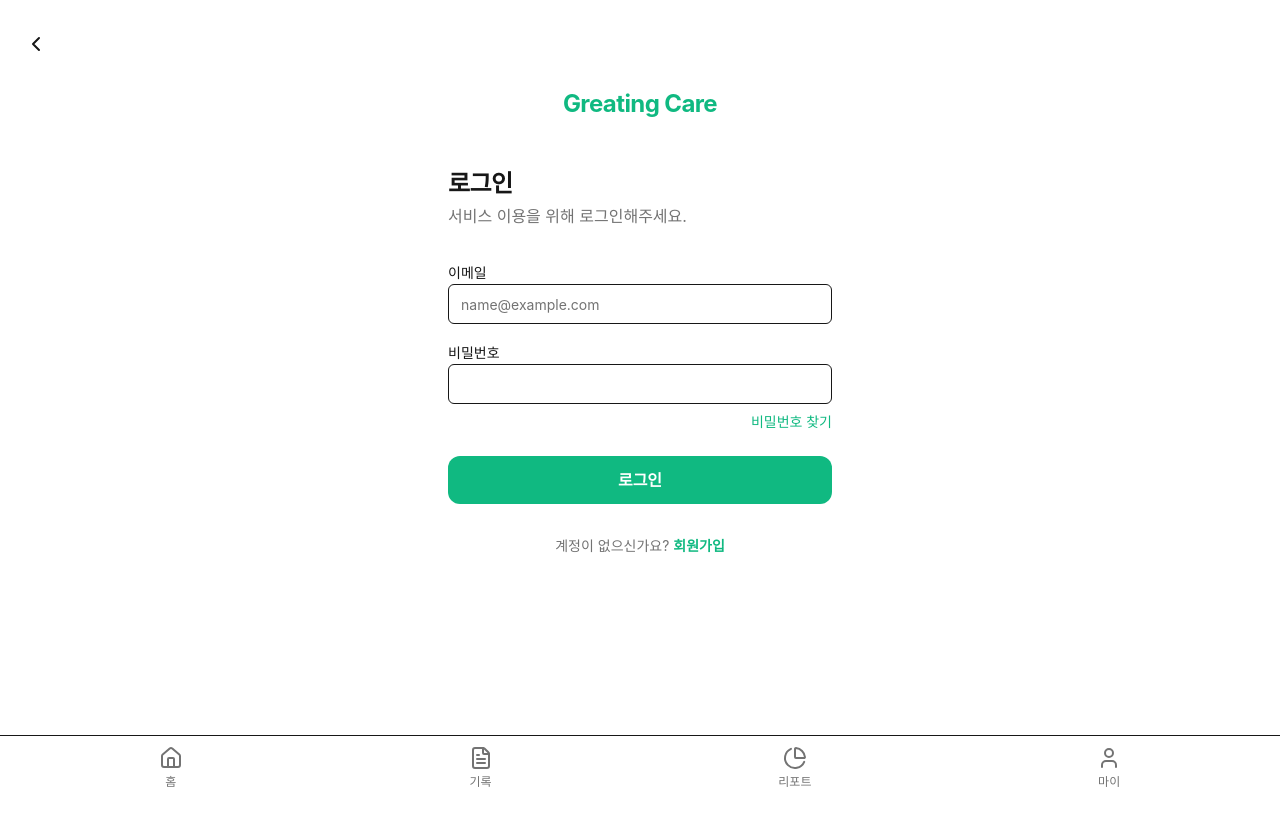
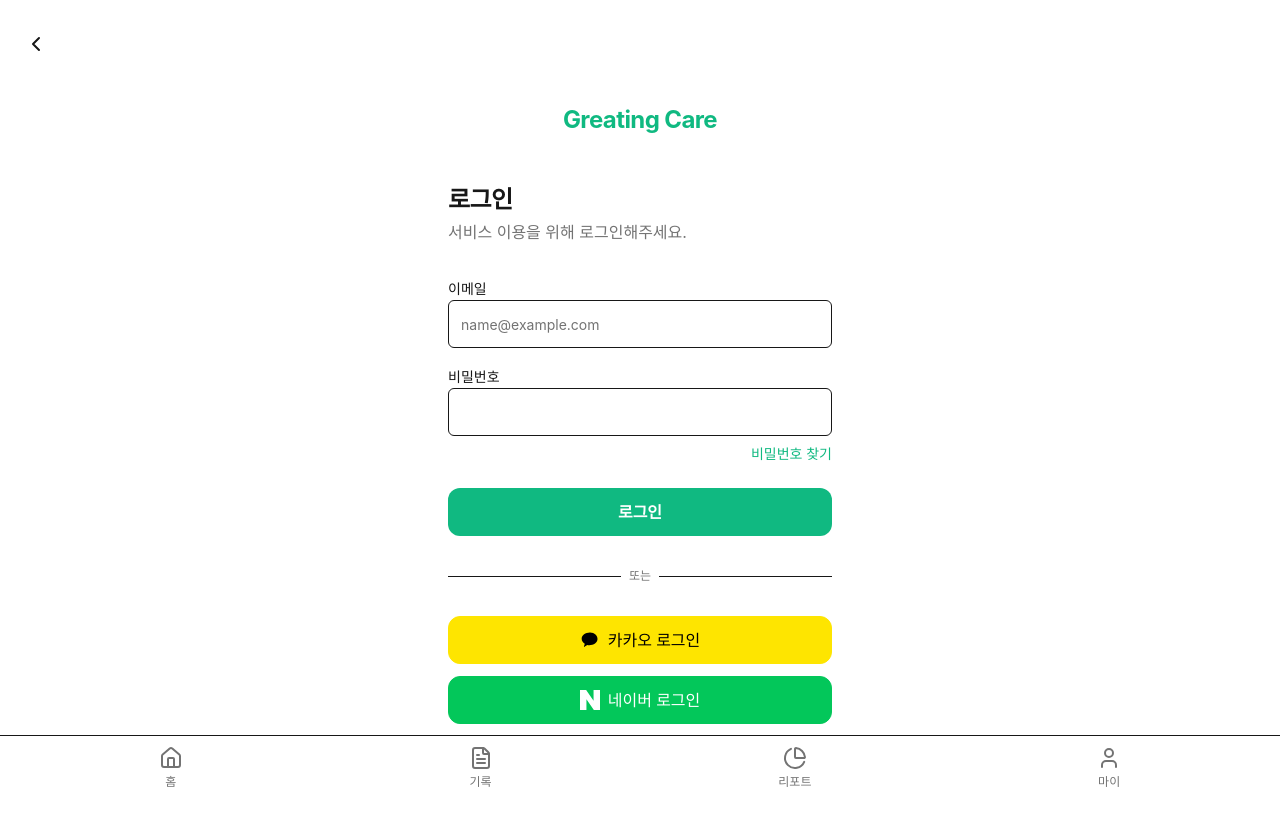
Before and after one commit to noino0819/oni_care, a Next.js app: page /login in a window 1280 px wide. Shown: the top 826 px of the page. Built offline with nearby package versions, Linux system fonts and the light colour scheme.

Commit message:
feat: 로그인 페이지에 SNS 로그인 버튼 추가 (카카오, 네이버)

```diff
--- a/src/app/login/page.tsx
+++ b/src/app/login/page.tsx
@@ -6,7 +6,7 @@
 export default function LoginPage() {
   return (
     <div className="min-h-screen bg-background flex flex-col p-6">
-      <header className="flex items-center mb-6">
+      <header className="flex items-center mb-10">
         <Link href="/">
           <Button variant="ghost" size="icon" className="-ml-2">
             <ChevronLeft className="h-6 w-6" />
@@ -16,7 +16,6 @@
 
       <div className="flex-1 flex flex-col max-w-sm mx-auto w-full">
         <div className="flex flex-col items-center space-y-2 mb-12">
-          {/* Logo Placeholder - Text based for now as per Figma analysis */}
           <h1 className="text-2xl font-bold text-primary tracking-tight">Greating Care</h1>
         </div>
 
@@ -44,6 +43,7 @@
                   autoCapitalize="none"
                   autoComplete="email"
                   autoCorrect="off"
+                  className="h-12"
                 />
               </div>
               <div className="space-y-2">
@@ -53,7 +53,7 @@
                 >
                   비밀번호
                 </label>
-                <Input id="password" type="password" />
+                <Input id="password" type="password" className="h-12" />
                 <div className="flex justify-end">
                   <Link
                     href="/forgot-password"
@@ -72,6 +72,42 @@
             </Link>
           </form>
 
+          {/* Divider */}
+          <div className="relative">
+            <div className="absolute inset-0 flex items-center">
+              <span className="w-full border-t" />
+            </div>
+            <div className="relative flex justify-center text-xs uppercase">
+              <span className="bg-background px-2 text-muted-foreground">
+                또는
+              </span>
+            </div>
+          </div>
+
+          {/* SNS Login Buttons */}
+          <div className="space-y-3">
+            <Button
+              type="button"
+              variant="outline"
+              className="w-full h-12 text-base font-medium rounded-xl bg-[#FEE500] hover:bg-[#FEE500]/90 border-[#FEE500] text-[#000000]"
+            >
+              <svg className="mr-2 h-5 w-5" viewBox="0 0 24 24" fill="currentColor">
+                <path d="M12 3C6.477 3 2 6.477 2 10.5c0 2.442 1.443 4.615 3.686 6.143-.203.74-.794 2.888-.916 3.358-.145.558.204.551.43.4.179-.12 2.866-1.947 3.32-2.267.826.14 1.67.216 2.48.216 5.523 0 10-3.477 10-7.5S17.523 3 12 3z"/>
+              </svg>
+              카카오 로그인
+            </Button>
+            <Button
+              type="button"
+              variant="outline"
+              className="w-full h-12 text-base font-medium rounded-xl bg-[#03C75A] hover:bg-[#03C75A]/90 border-[#03C75A] text-white"
+            >
+              <svg className="mr-2 h-5 w-5" viewBox="0 0 24 24" fill="currentColor">
+                <path d="M16.273 12.845 7.376 0H0v24h7.726V11.156L16.624 24H24V0h-7.727v12.845z"/>
+              </svg>
+              네이버 로그인
+            </Button>
+          </div>
+
           <div className="text-center text-sm text-muted-foreground">
             계정이 없으신가요?{" "}
             <Link href="/signup" className="font-semibold text-primary hover:underline">
```
